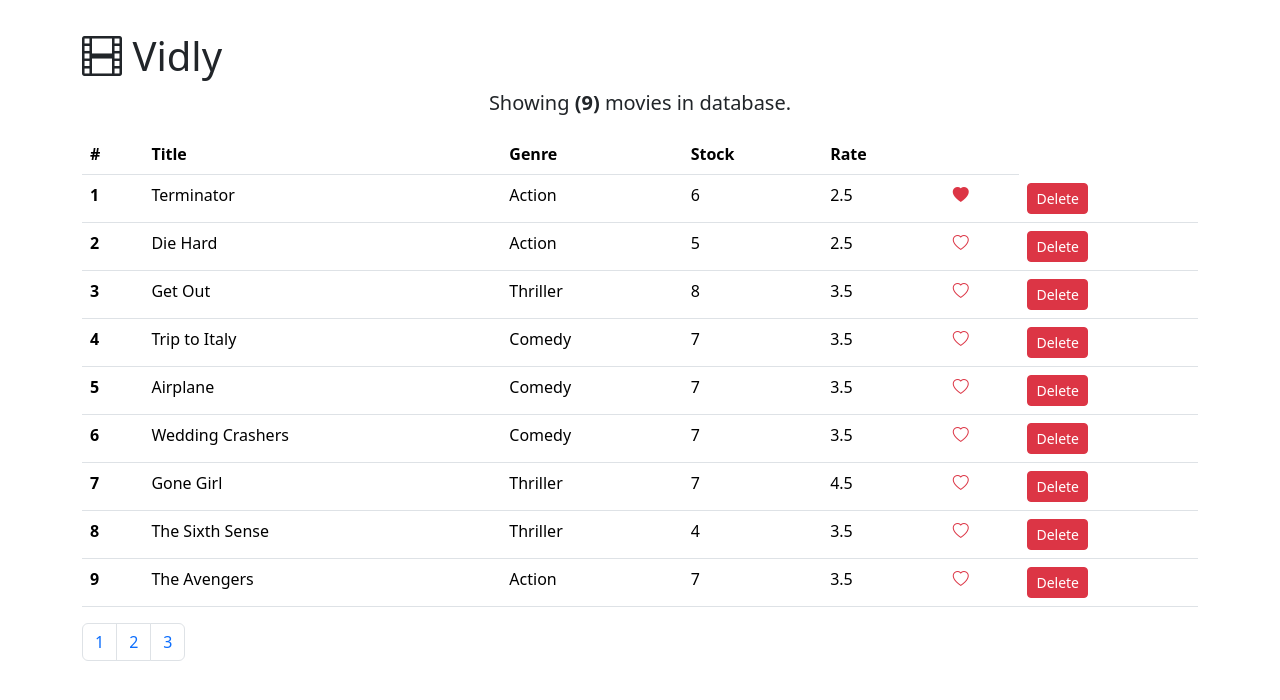
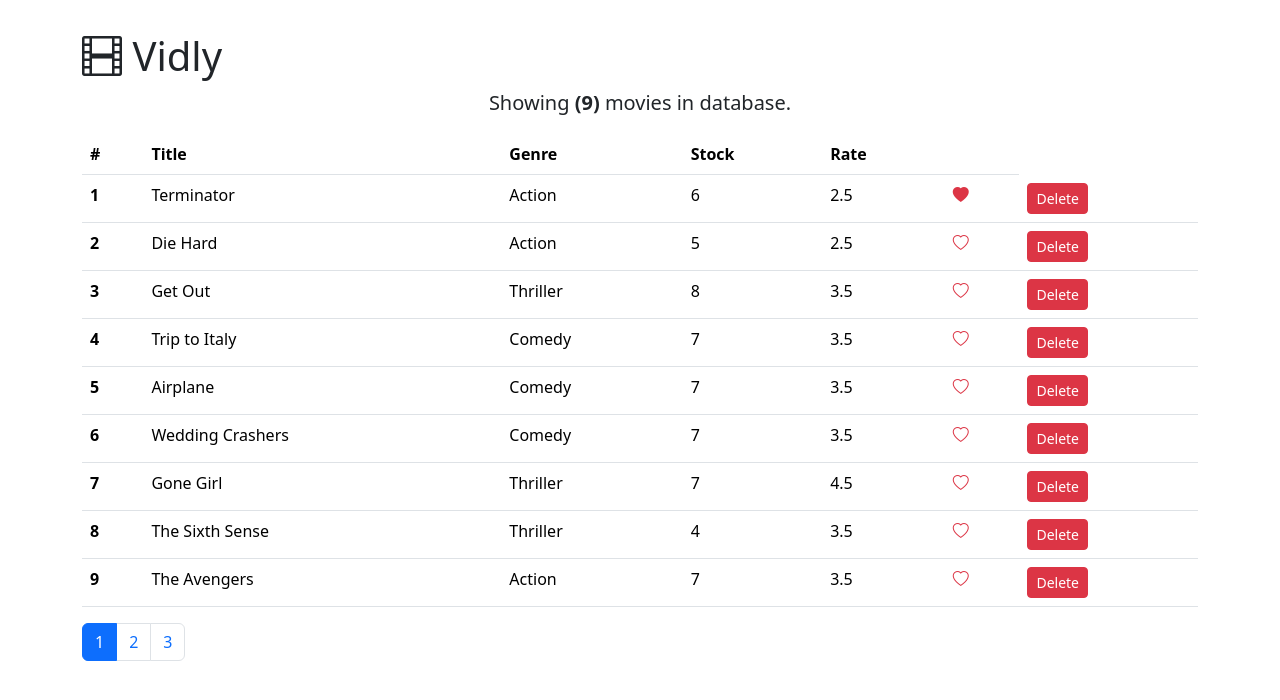
Before and after one commit to SKGWL2609/vidly-latest, a React (Vite) app: page / in a window 1280 px wide. Shown: the top 700 px of the page. Built offline with nearby package versions, Linux system fonts and the light colour scheme.

Commit message:
Pagination - Handling Page Changes

```diff
--- a/src/components/common/Pagination.jsx
+++ b/src/components/common/Pagination.jsx
@@ -19,8 +19,8 @@ const Pagination = (props) => {
       <nav>
         <ul className="pagination">
           {pages.map(page =>
-            <li className="page-item" key={page}>
-            <a className="page-link" href="#">
+            <li className={page===currentPage? "page-item active" : "page-item"} key={page}>
+            <a className="page-link" style={{cursor: "pointer"}} onClick={()=>props.onPageChange(page)}>
              {page}
             </a>
           </li>
--- a/src/components/movies.jsx
+++ b/src/components/movies.jsx
@@ -32,6 +32,7 @@ class Movies extends Component {
 
   handlePageChange = (page) => {
     console.log("Clicked", page);
+    this.setState({ currentPage: page });
   };
 
   render() {
@@ -87,8 +88,8 @@ class Movies extends Component {
         <Pagination
           itemsCount={movieCount}
           pageSize={this.state.pageSize}
+          currentPage = {this.state.currentPage}
           onPageChange={this.handlePageChange}
-
         />
       </>
     );
```
